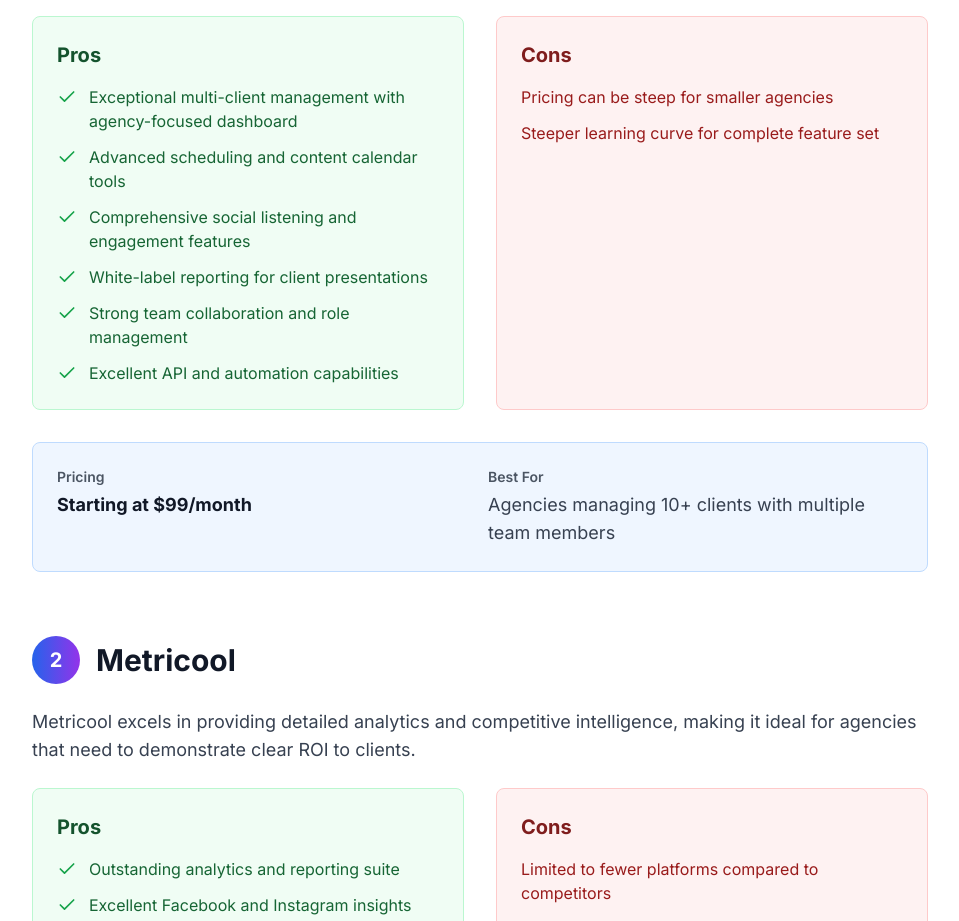
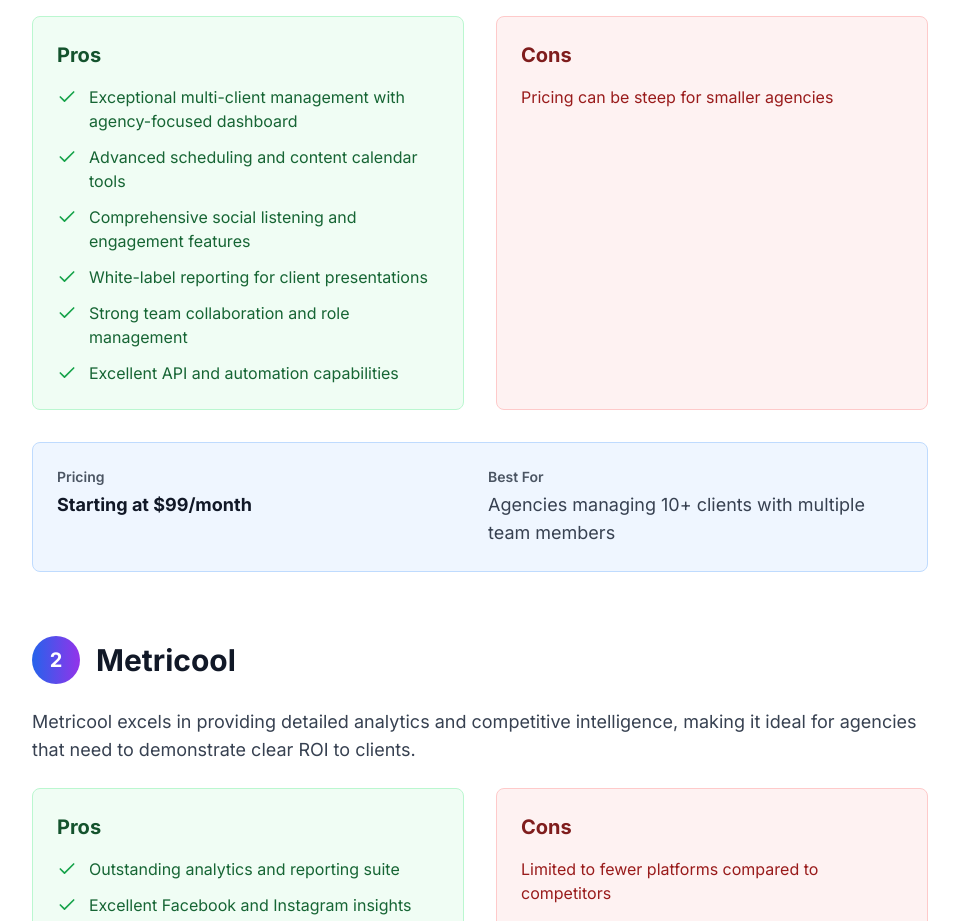
Before and after one commit to grayross01/ClientFuse-Website, a Next.js app: page /blog/top-5-social-media-management-platforms-agencies in a window 1280 px wide. Shown: the part 1300-2221 px from the top of the page, without its empty margins (160-1119 px from the left). Built offline with nearby package versions, Linux system fonts and the light colour scheme.

Commit message:
Remove learning curve con from Cloud Campaign

```diff
--- a/app/blog/top-5-social-media-management-platforms-agencies/page.tsx
+++ b/app/blog/top-5-social-media-management-platforms-agencies/page.tsx
@@ -16,8 +16,7 @@
         "Excellent API and automation capabilities"
       ],
       cons: [
-        "Pricing can be steep for smaller agencies",
-        "Steeper learning curve for complete feature set"
+        "Pricing can be steep for smaller agencies"
       ],
       pricing: "Starting at $99/month",
       bestFor: "Agencies managing 10+ clients with multiple team members"
```
